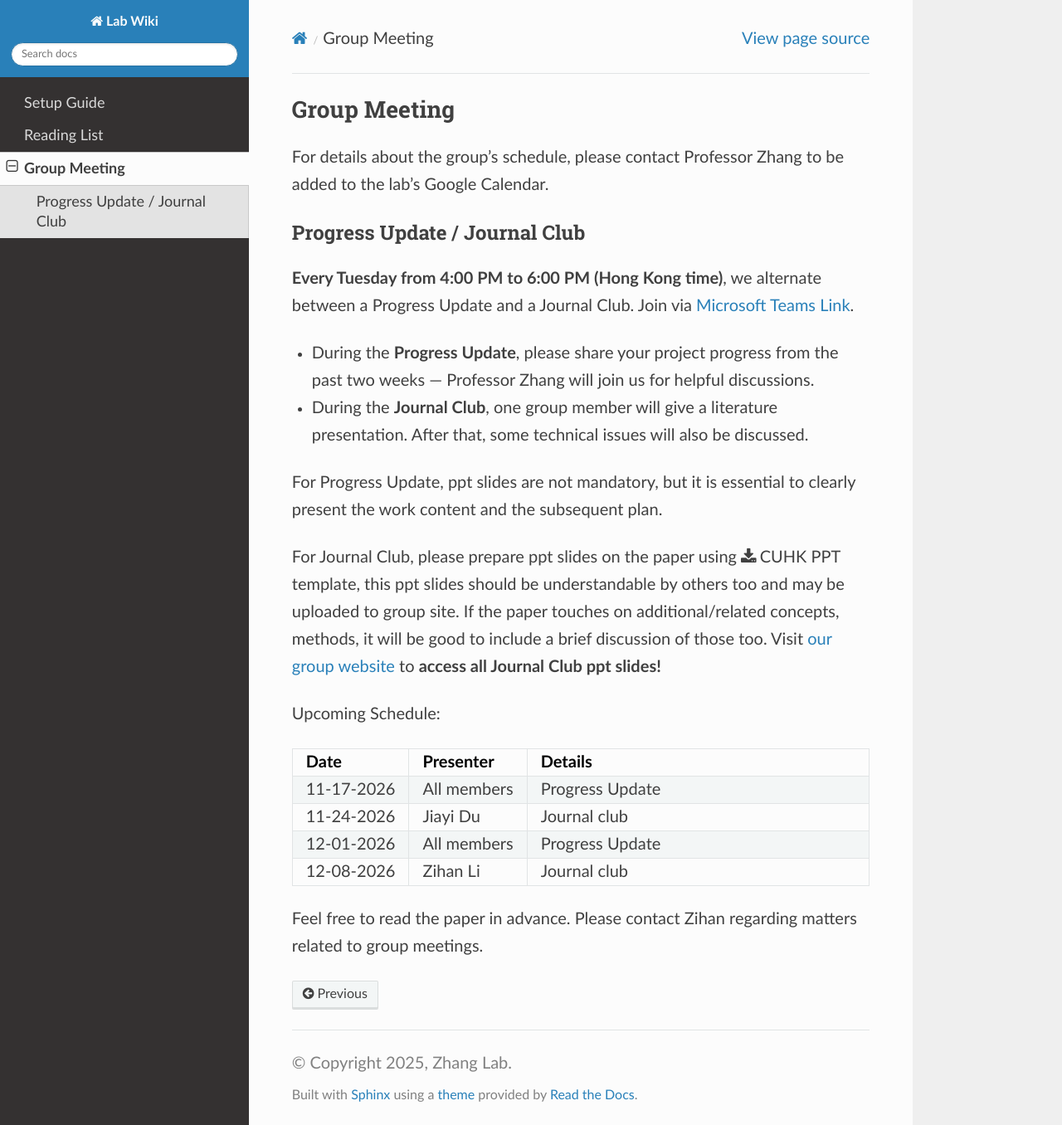
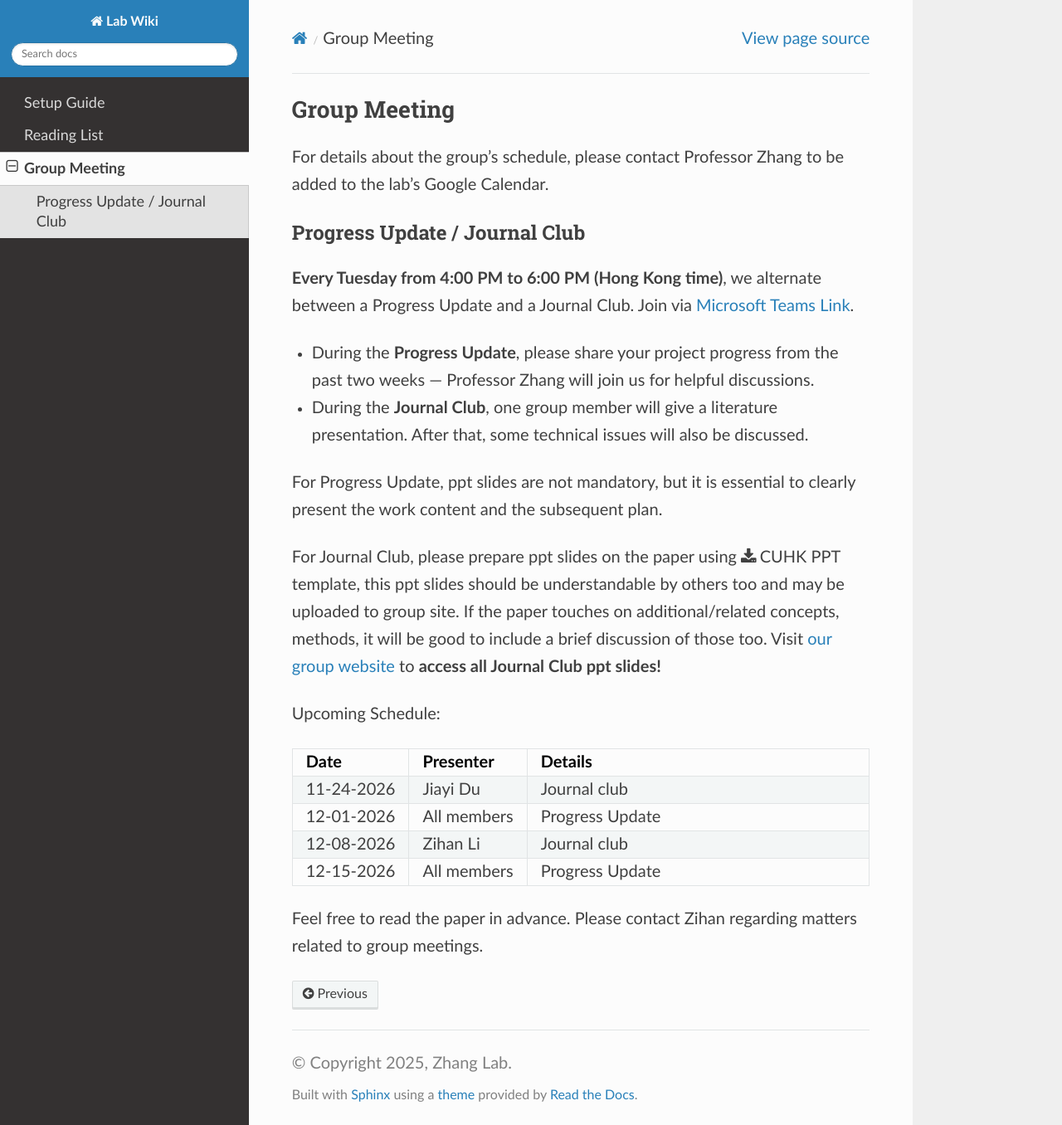
Before and after one commit to xinglong-zhang/labwiki, a Sphinx documentation site: the page built from docs/source/meeting.rst, in a window 1280 px wide and 1356 px high. Shown: the whole window at 83% size. Built offline with Sphinx 7.4.7 and the Read the Docs theme 3.1.0, drawn with Linux system fonts in a browser that asks for light colours.

Commit message:
Update meeting.rst

```diff
--- a/docs/source/meeting.rst
+++ b/docs/source/meeting.rst
@@ -25,9 +25,6 @@ Upcoming Schedule:
    * - **Date**
      - **Presenter**
      - **Details**
-   * - 11-17-2026
-     - All members
-     - Progress Update
    * - 11-24-2026
      - Jiayi Du
      - Journal club
@@ -37,6 +34,9 @@ Upcoming Schedule:
    * - 12-08-2026
      - Zihan Li
      - Journal club
+   * - 12-15-2026
+     - All members
+     - Progress Update
 
 
 Feel free to read the paper in advance. Please contact Zihan regarding matters related to group meetings.
```
